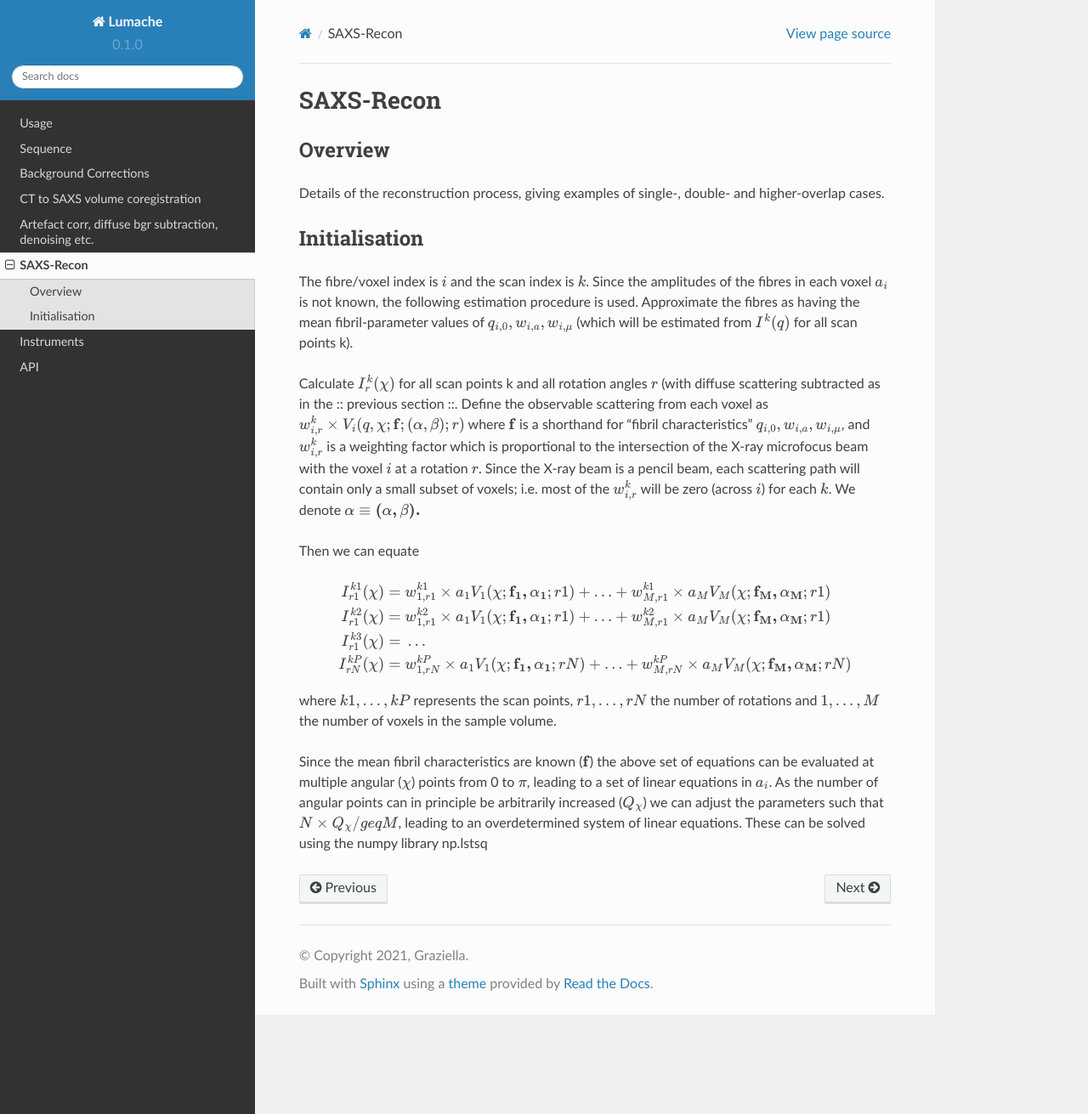
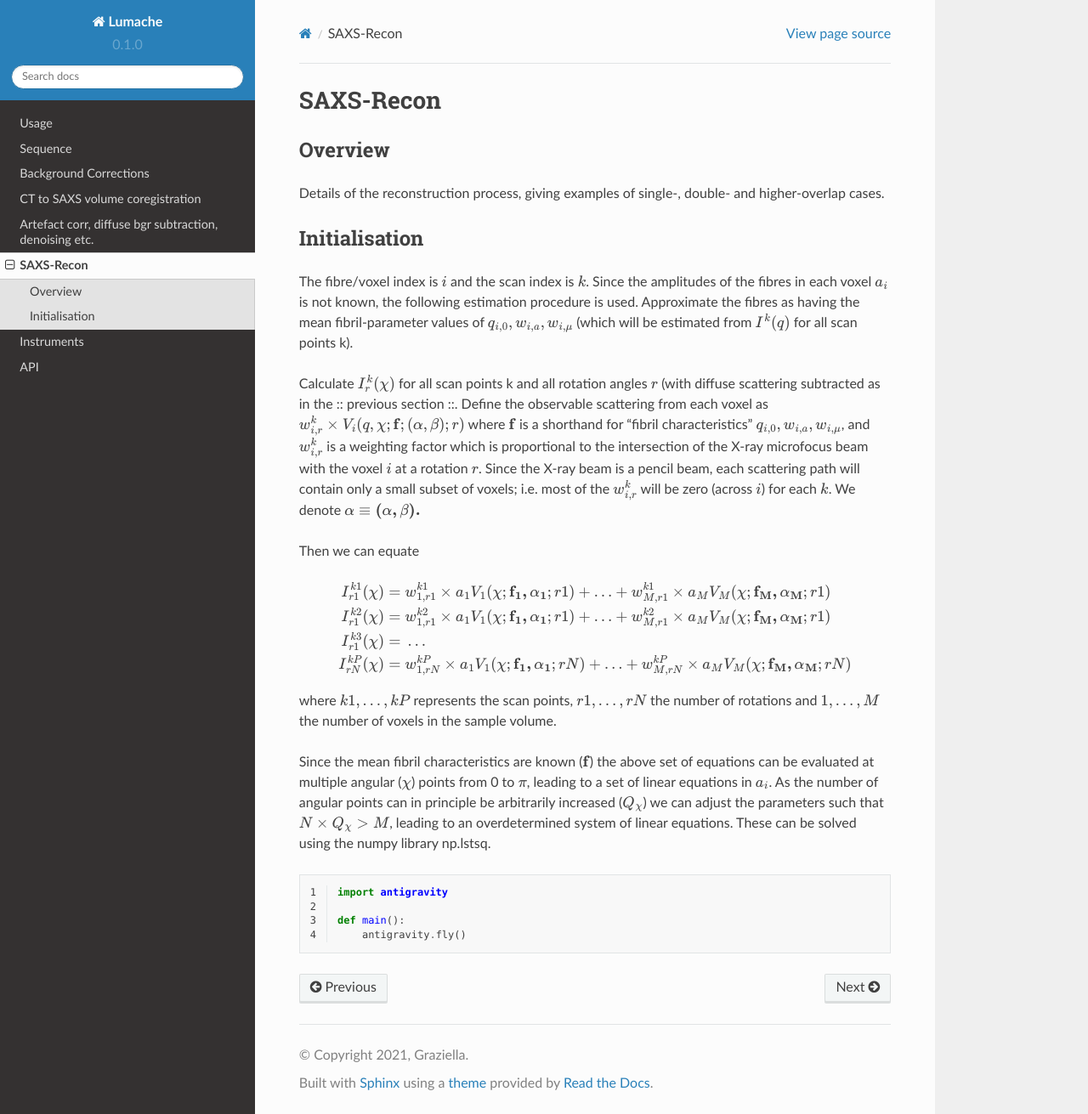
Before and after one commit to himadri111/saxs-docs-tutorial, a Sphinx documentation site: the page built from docs/source/saxsrecon.rst, in a window 1280 px wide and 1311 px high. Shown: the whole window at 85% size. Built offline with Sphinx 7.4.7 and the Read the Docs theme 2.0.0, drawn with Linux system fonts in a browser that asks for light colours.

Commit message:
Update saxsrecon.rst

```diff
--- a/docs/source/saxsrecon.rst
+++ b/docs/source/saxsrecon.rst
@@ -29,4 +29,12 @@
 
 where :math:`k1,\ldots,kP` represents the scan points, :math:`r1,\ldots,rN` the number of rotations and :math:`1,\ldots,M` the number of voxels in the sample volume.
 
-Since the mean fibril characteristics are known (:math:`\bf{f}`) the above set of equations can be evaluated at multiple angular (:math:`\chi`) points from 0 to :math:`\pi`, leading to a set of linear equations in :math:`a_{i}`. As the number of angular points can in principle be arbitrarily increased (:math:`Q_{\chi}`) we can adjust the parameters such that :math:`N \times Q_{\chi} /geq M`, leading to an overdetermined system of linear equations. These can be solved using the numpy library np.lstsq
+Since the mean fibril characteristics are known (:math:`\bf{f}`) the above set of equations can be evaluated at multiple angular (:math:`\chi`) points from 0 to :math:`\pi`, leading to a set of linear equations in :math:`a_{i}`. As the number of angular points can in principle be arbitrarily increased (:math:`Q_{\chi}`) we can adjust the parameters such that :math:`N \times Q_{\chi} > M`, leading to an overdetermined system of linear equations. These can be solved using the numpy library np.lstsq.
+
+.. code-block:: python
+   :linenos:
+
+   import antigravity
+
+   def main():
+       antigravity.fly()
```
